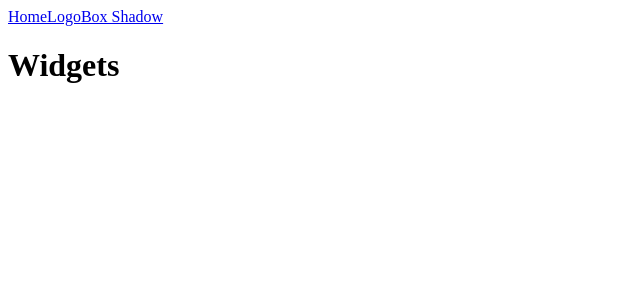
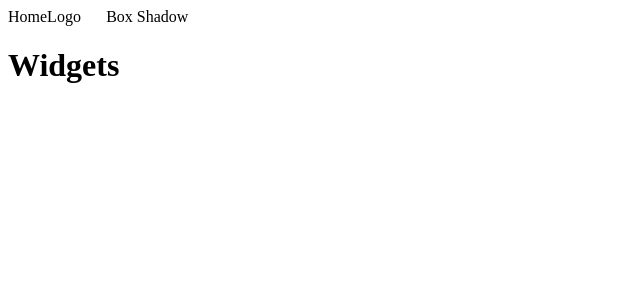
Before and after one commit to Andrewf9001/react-widgets, a React (Create React App) app: page / in a window 1280 px wide. Shown: the top 300 px of the page, without its empty margins (0-640 px from the left). Built offline with nearby package versions, Linux system fonts and the light colour scheme.

Commit message:
updated navbar styles

```diff
--- /dev/null
+++ b/src/styles/components/navbar.scss
@@ -0,0 +1,14 @@
+.navbar-container {
+  display: flex;
+  justify-content: flex-start;
+  gap: 2%;
+
+  a {
+    color: black;
+    text-decoration: none;
+  }
+
+  .active {
+    border-bottom: 1px solid black;
+  }
+}
--- a/src/styles/main.scss
+++ b/src/styles/main.scss
@@ -1,3 +1,4 @@
 @import "./pages/box-shadow-page.scss";
 
+@import "./components/navbar.scss";
 @import "./components/rgb-slider.scss";
```
